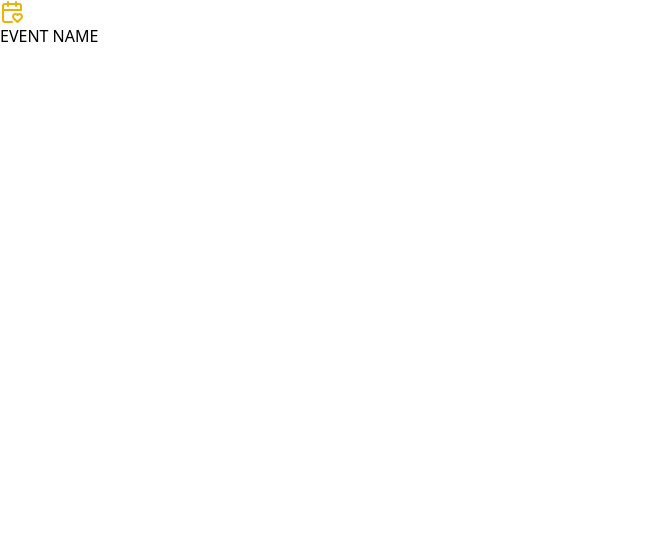
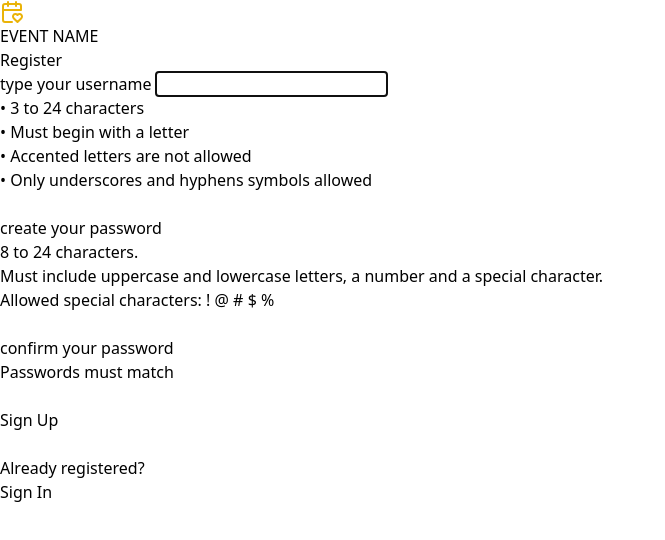
Before and after one commit to MDIVS/event-manager-react, a React (Vite) app: page / in a window 1280 px wide. Shown: the top 540 px of the page, without its empty margins (0-665 px from the left). Built offline with nearby package versions, Linux system fonts and the light colour scheme.

Commit message:
added register screen

```diff
--- a/src/App.tsx
+++ b/src/App.tsx
@@ -1,9 +1,11 @@
+import { Register } from "./components/auth/register";
 import { Header } from "./components/header/header";
 
 export function App() {
   return (
     <div className="max-w-[1216px] mx-auto p-5 flex flex-col gap-5">
       <Header />
+      <Register />
     </div>
   )
 }
--- /dev/null
+++ b/src/components/auth/register.tsx
@@ -0,0 +1,131 @@
+import { useRef, useEffect, useState } from "react"
+import { twMerge } from "tailwind-merge"
+
+const USER_REGEX = /^[A-z][A-z0-9-_]{2,23}$/
+const REGEX_STARTS_WITH_LETTER = /^[A-Za-z]/
+const REGEX_CONTAINS_SPECIAL_CHARACTERS = /[^\w-]/ // check if a string contains special characters except for "-" and "_"
+const PWD_REGEX = /^(?=.*[a-z])(?=.*[A-Z])(?=.*[0-9])(?=.*[!@#$%]).{8,24}$/
+
+function hasAccentedChar(inputString:string) {
+    const accentedCharacters = "ÁáÀàÉéÈèÍíÌìÓóÒòÚúÙùÇçÑñ";
+    for (const char of inputString) if (accentedCharacters.includes(char))
+        return true
+    return false;
+}
+
+export function Register() {
+    const userRef = useRef<HTMLInputElement>(null)
+
+    const [user, setUser] = useState('')
+    const [validName, setValidName] = useState(false)
+
+    const [pwd, setPwd] = useState('')
+    const [validPwd, setValidPwd] = useState(false)
+
+    const [matchPwd, setMatchPwd] = useState('')
+    const [validMatch, setValidMatch] = useState(false)
+
+    useEffect(() => {
+        userRef.current?.focus()
+    }, [])
+
+    useEffect(() => {
+        setValidName(USER_REGEX.test(user))
+    }, [user])
+
+    useEffect(() => {
+        setValidPwd(PWD_REGEX.test(pwd))
+        setValidMatch(pwd === matchPwd)
+    }, [pwd, matchPwd])
+
+    return (
+        <section className="m-auto text-center w-60">
+            <h1> Register </h1>
+            <div className="border-b border-b-slate-700 m-2"></div>
+            {/* <form onSubmit={handleSubmit}> */}
+            <form onSubmit={() => {console.log("form submited")}}>
+                <label htmlFor="username"> type your username </label>
+
+                <input
+                    type="text"
+                    id="username"
+                    ref={userRef}
+                    onChange={(e) => setUser(e.target.value.replace(/\s/g, ""))}
+                    value={user}
+                    required
+                    aria-invalid={validName ? "false" : "true"}
+                    className={twMerge(
+                        "w-full m-2 ms-0 me-0 p-1 bg-white bg-opacity-10 border-l-2 border-opacity-50 rounded-md outline-none focus:border-opacity-100",
+                        validName ? "border-green-500": user ? "border-red-600" : "border-yellow-600"
+                    )}
+                />
+
+                <div className="text-xs text-left">
+                    <p className={user ? user.length < 3 || user.length > 24 ? "text-orange-500" : "text-green-500" : ""}>
+                        • 3 to 24 characters</p>
+                    <p className={user ? !REGEX_STARTS_WITH_LETTER.test(user) ? "text-orange-500" : "text-green-500" : ""}>
+                        • Must begin with a letter</p>
+                    <p className={user ? hasAccentedChar(user) ? "text-orange-500" : "text-green-500" : ""}>
+                        • Accented letters are not allowed</p>
+                    <p className={user ? REGEX_CONTAINS_SPECIAL_CHARACTERS.test(user) ? "text-orange-500" : "text-green-500" : ""}>
+                        • Only underscores and hyphens symbols allowed</p>
+                </div>
+
+                <br />
+
+                <label htmlFor="password"> create your password </label>
+                <input
+                    type="password"
+                    id="password"
+                    onChange={(e) => setPwd(e.target.value.replace(/\s/g, ""))}
+                    value={pwd}
+                    required
+                    aria-invalid={validPwd ? "false" : "true"}
+                    className={twMerge(
+                        "w-full m-2 ms-0 me-0 p-1 bg-white bg-opacity-10 border-l-2 border-opacity-50 rounded-md outline-none focus:border-opacity-100",
+                        validPwd ? "border-green-500": pwd ? "border-red-600" : "border-yellow-600"
+                    )}
+                />
+                <div className="text-xs text-left">
+                    8 to 24 characters.<br />
+                    Must include uppercase and lowercase letters, a number and a special character.<br />
+                    Allowed special characters: <span aria-label="exclamation mark">!</span> <span aria-label="at symbol">@</span> <span aria-label="hashtag">#</span> <span aria-label="dollar sign">$</span> <span aria-label="percent">%</span>
+                </div>
+
+                <br />
+
+                <label htmlFor="confirm_pwd"> confirm your password </label>
+                <input
+                    type="password"
+                    id="confirm_pwd"
+                    onChange={(e) => setMatchPwd(e.target.value.replace(/\s/g, ""))}
+                    value={matchPwd}
+                    required
+                    aria-invalid={validMatch ? "false" : "true"}
+                    aria-describedby="confirmnote"
+                    className={twMerge(
+                        "w-full m-2 ms-0 me-0 p-1 bg-white bg-opacity-10 border-l-2 border-opacity-50 rounded-md outline-none focus:border-opacity-100",
+                        validMatch ? "border-green-500": matchPwd ? "border-red-600" : "border-yellow-600"
+                    )}
+                />
+                <p className="text-xs">
+                    Passwords must match
+                </p>
+
+                <br />
+
+                <button disabled={!validName || !validPwd || !validMatch ? true : false}>Sign Up</button>
+            </form>
+
+            <br />
+
+            <p>
+                Already registered?<br />
+                <span className="line">
+                    {/*put router link here*/}
+                    <a href="#">Sign In</a>
+                </span>
+            </p>
+        </section>
+    )
+}
```
